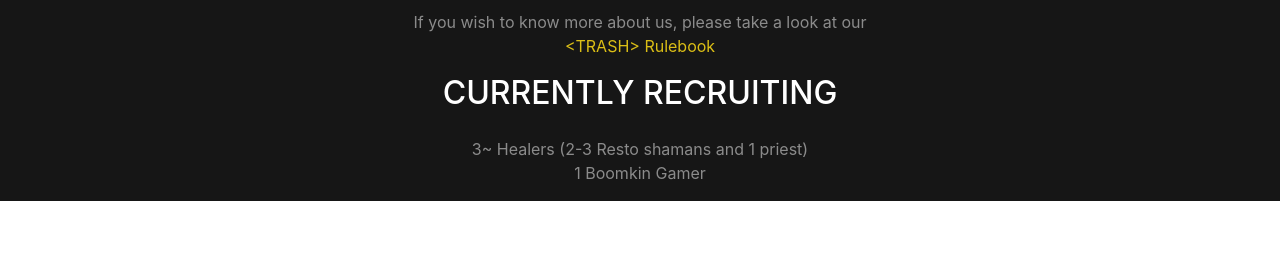
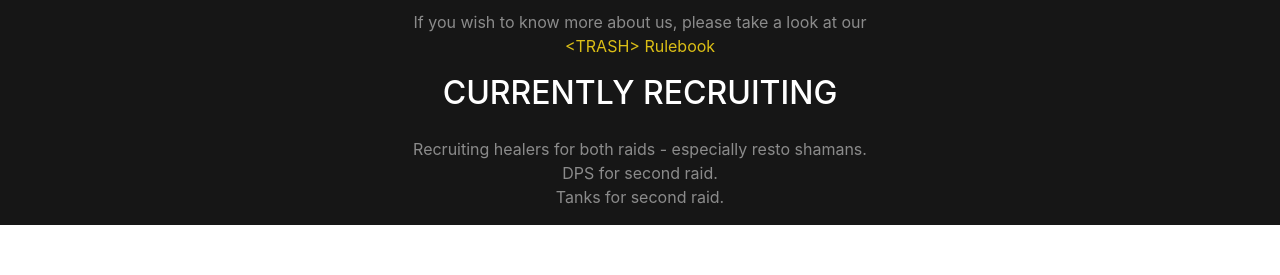
Before and after one commit to MorranTRASH/morrantrash.github.io, a website with bundled scripts: page index.html in a window 1280 px wide. Shown: the part 1140-1415 px from the top of the page. Built offline with nearby package versions, Linux system fonts and the light colour scheme.

Commit message:
updated recruitment
updated recruitment

```diff
--- a/index.html
+++ b/index.html
@@ -78,9 +78,9 @@
 		  <br> </br>We won’t be racing for server firsts or practising raids on the PTR. What we want are smooth raids where people come prepared and have a good time. Through efficiency and stability we aim to keep our costs
 		  down as we all have better things to do than to farm gold just to waste it on pointless wipes. <br></br> If you wish to know more about us, please take a look at our <br><a href="https://tinyurl.com/trashrules">&ltTRASH&gt Rulebook</a></p>
 		  <h2 class="text-white mb-4">CURRENTLY RECRUITING</h2>
-		  <p class="text-white-50">3~ Healers (2-3 Resto shamans and 1 priest)<br>
-
-		 1 Boomkin Gamer</p>
+		  <p class="text-white-50">Recruiting healers for both raids - especially resto shamans.<br>
+			DPS for second raid.<br>
+			Tanks for second raid.</p>
         </div>
 		</div>
       </div>
@@ -179,7 +179,7 @@
             <div class="d-flex h-100">
               <div class="project-text w-100 my-auto text-center text-lg-right">
                 <h4 class="text-white">Gear up your alt!</h4>
-                <p class="mb-0 text-white-50">&ltTRASH&gt will have one main raid as well as an alt raid. The alt raid will not be a place for mains to get looted. It will be its own free standing raid where alt and main are on even footing. More details about the loot system and raiding times will be announced at a later time. </a>
+                <p class="mb-0 text-white-50">&ltTRASH&gt will have two raids. The second raid will not be a place for first raid members to get looted. It will be its own free standing raid where alt and main are on even footing. More details about the loot system and raiding times will be announced at a later time. </a>
 
                 <hr class="d-none d-lg-block mb-0 mr-0">
               </div>
```
